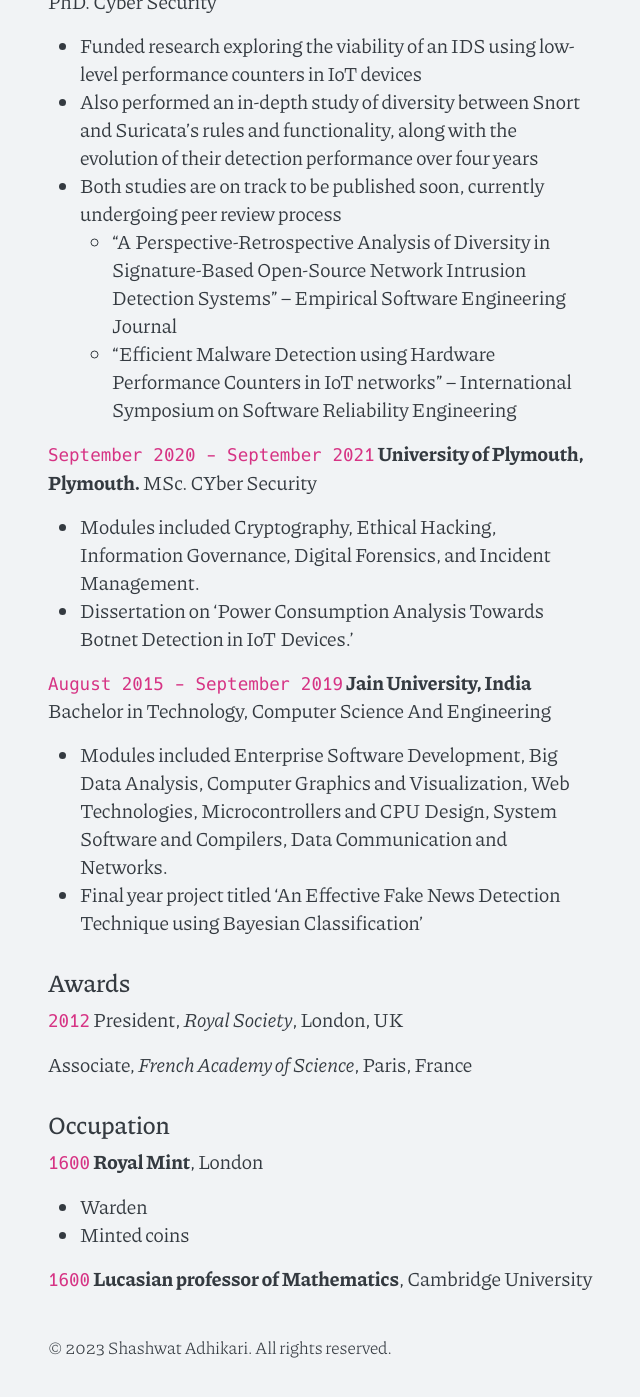
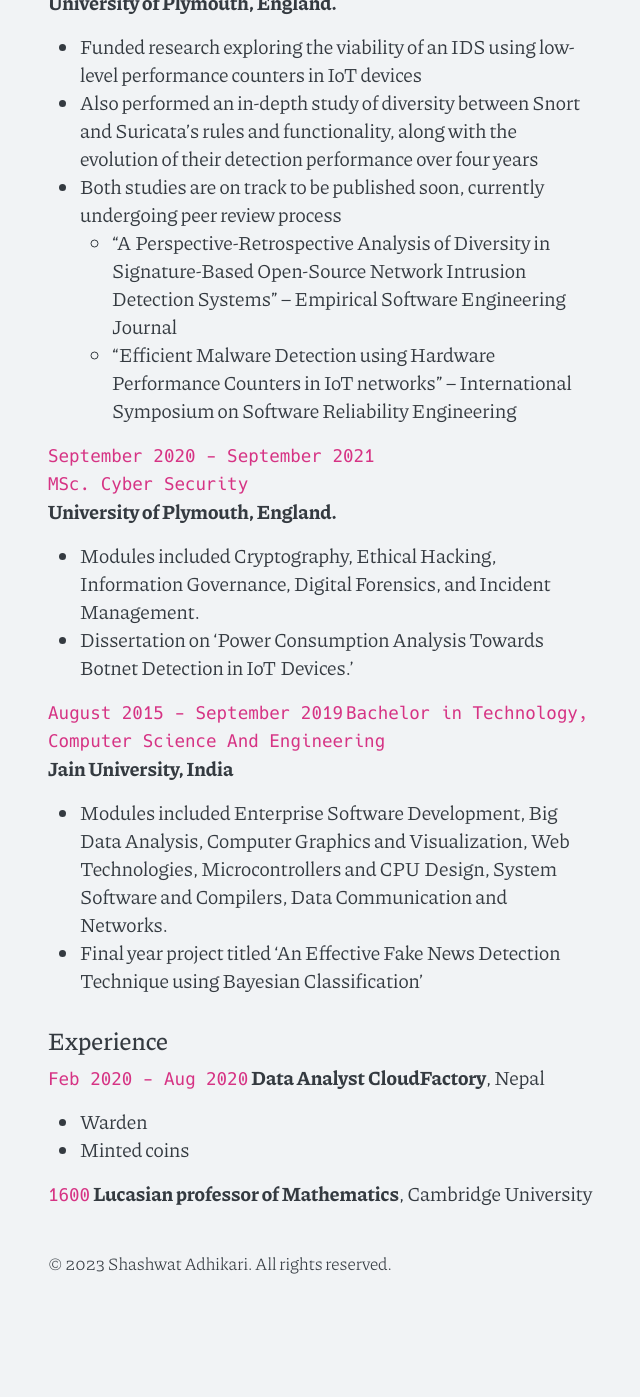
Before and after one commit to ShashwatAdh/ShashwatAdh.github.io, a Jekyll site: the page built from cv.md, in a window 1280 px wide and 1400 px high, scrolled down 949 px. Shown: the top 1397 px of the window, without its empty margins (319-959 px from the left). Built offline with Jekyll 4.4.1, drawn with Linux system fonts in a browser that asks for light colours; after the commit the page ends 2265 px from its top, so only the background shows below that; some of the changed text lies outside the part shown.

Commit message:
Update cv.md

```diff
--- a/cv.md
+++ b/cv.md
@@ -19,8 +19,9 @@ A highly motivated recent graduate with a master's degree in cyber security seek
 
 
 `October 2021 - present`  <br>
+`PhD. Cyber Security`
 __University of Plymouth, England.__
-PhD. Cyber Security
+
 
 * Funded research exploring the viability of an IDS using low-level performance counters in IoT
 devices
@@ -30,16 +31,18 @@ devices
 	* “Efficient Malware Detection using Hardware Performance Counters in IoT networks” – International Symposium on Software Reliability Engineering
 
 `September 2020 - September 2021`
-__University of Plymouth, Plymouth.__
-MSc. CYber Security
+`MSc. Cyber Security`
+__University of Plymouth, England.__
+
 
 * Modules included Cryptography, Ethical Hacking, Information Governance, Digital Forensics, and Incident Management.
 * Dissertation on ‘Power Consumption Analysis Towards Botnet Detection in IoT Devices.’
 
 
 `August 2015 - September 2019`
+`Bachelor in Technology, Computer Science And Engineering`
 __Jain University, India__
-Bachelor in Technology, Computer Science And Engineering
+
 * Modules included Enterprise Software Development, Big Data Analysis, Computer Graphics
 and Visualization, Web Technologies, Microcontrollers and CPU Design, System Software and
 Compilers, Data Communication and Networks.
@@ -48,21 +51,12 @@ Classification’
 
 
 
+## Experience
+
+`Feb 2020 - Aug 2020`
+__Data Analyst__ __CloudFactory__, Nepal
 
 
-
-
-## Awards
-
-`2012`
-President, *Royal Society*, London, UK
-
-Associate, *French Academy of Science*, Paris, France
-
-## Occupation
-
-`1600`
-__Royal Mint__, London
 
 - Warden
 - Minted coins
```
